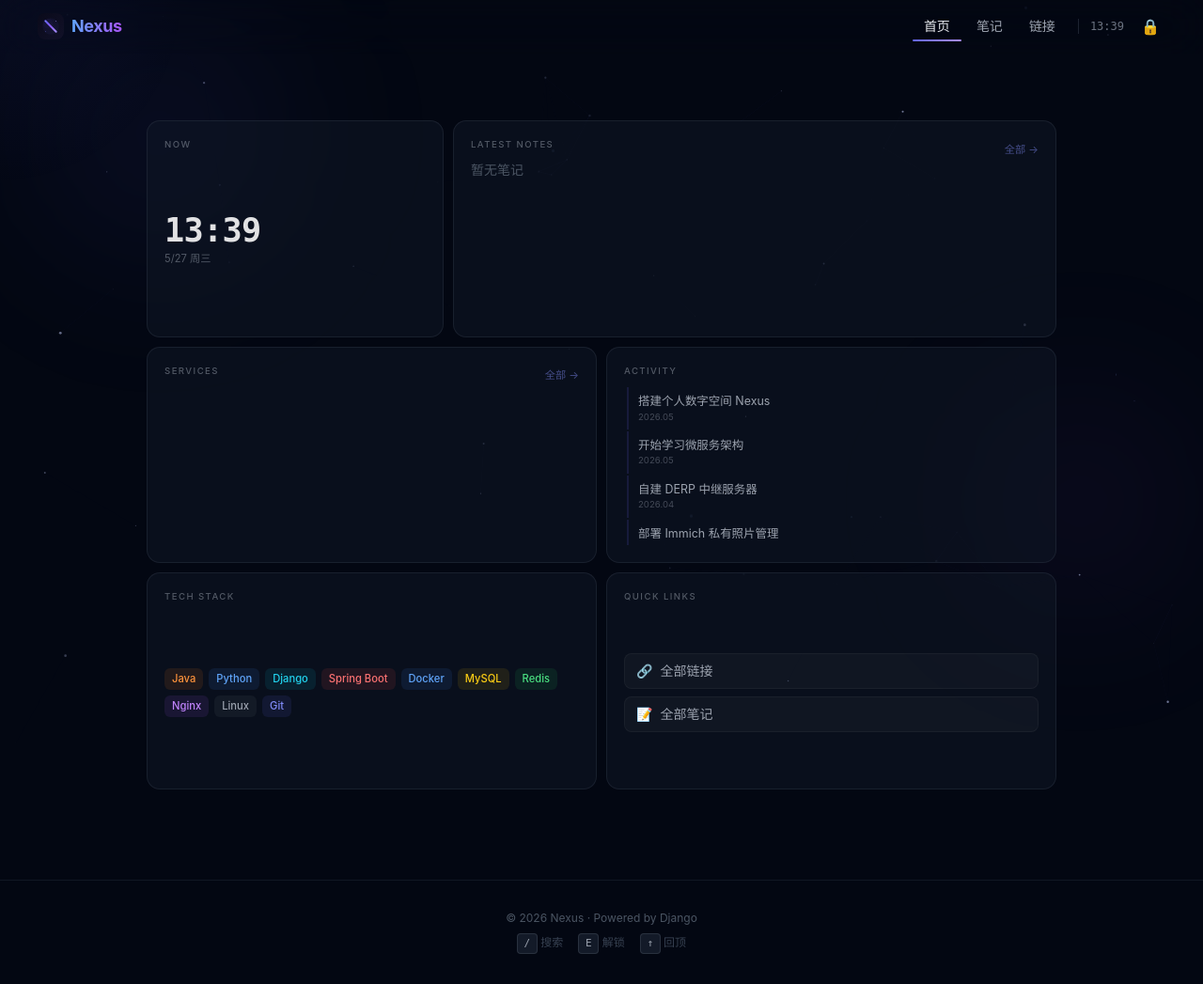
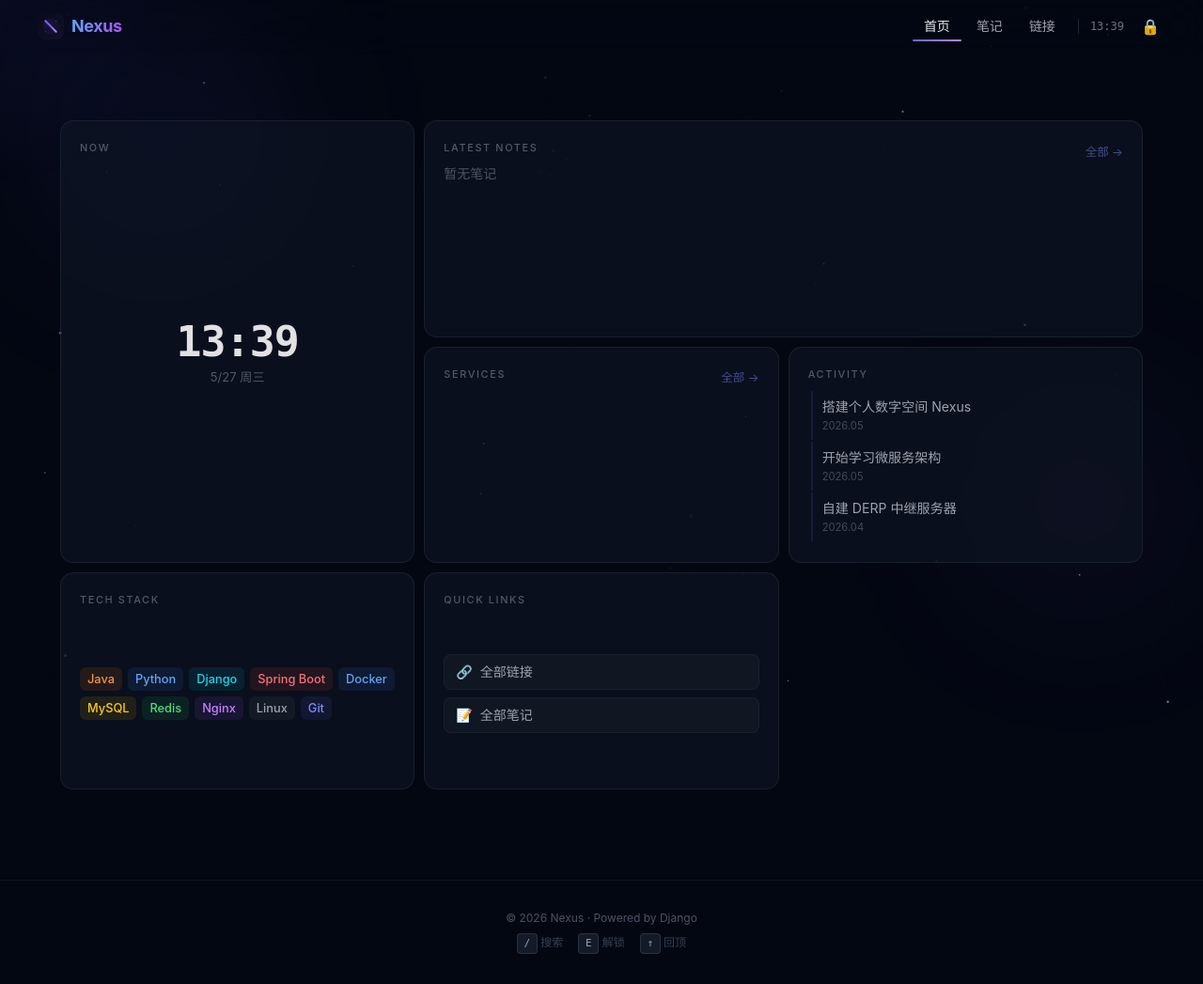
Before and after one commit to FeliixFeng/nexus, a Django app: page / in a window 1280 px wide. Shown: the whole page at 94% size. Run offline with Django 5.2, Linux system fonts and the light colour scheme; data that the repository does not hold is empty; some libraries are stand-ins or nearby versions.

Commit message:
feat: 首页优化 - 桌面字体加大/布局加宽1200px/时间卡片跨2行/笔记缩窄/服务动态等宽/技术栈快捷等宽

```diff
--- a/nexus_core/templates/core/home.html
+++ b/nexus_core/templates/core/home.html
@@ -57,9 +57,9 @@
         grid-template-columns: repeat(6, 1fr);
         grid-template-rows: repeat(3, 1fr);
         gap: 10px;
-        max-width: 1000px;
+        max-width: 1200px;
         margin: 0 auto;
-        padding: 4.5rem 16px 16px;
+        padding: 4.5rem 24px 16px;
         height: 100vh;
         box-sizing: border-box;
     }
@@ -68,7 +68,7 @@
         .bento {
             grid-template-columns: 1fr 1fr;
             gap: 8px;
-            padding: 4rem 10px 10px;
+            padding: 4rem 8px 8px;
         }
     }
 
@@ -76,7 +76,7 @@
         background: rgba(17, 24, 39, 0.5);
         border: 1px solid rgba(55, 65, 81, 0.35);
         border-radius: 14px;
-        padding: 18px;
+        padding: 20px;
         backdrop-blur-sm;
         transition: all 0.35s cubic-bezier(0.4, 0, 0.2, 1);
         position: relative;
@@ -103,7 +103,7 @@
     .card:hover::before { opacity: 1; }
 
     .card-label {
-        font-size: 0.6rem;
+        font-size: 0.68rem;
         font-weight: 500;
         text-transform: uppercase;
         letter-spacing: 0.15em;
@@ -113,7 +113,7 @@
     }
 
     .view-all {
-        font-size: 0.7rem;
+        font-size: 0.78rem;
         color: rgba(129, 140, 248, 0.5);
         transition: color 0.2s;
         text-decoration: none;
@@ -131,12 +131,12 @@
     .note-item:hover { padding-left: 3px; }
     .note-item:hover .note-title { color: #818cf8; }
     .note-title {
-        color: #d1d5db; font-size: 0.82rem; font-weight: 500;
+        color: #d1d5db; font-size: 0.9rem; font-weight: 500;
         transition: color 0.2s;
         white-space: nowrap; overflow: hidden; text-overflow: ellipsis;
     }
     .note-date {
-        font-size: 0.65rem; color: rgba(107, 114, 128, 0.7);
+        font-size: 0.72rem; color: rgba(107, 114, 128, 0.7);
         white-space: nowrap; flex-shrink: 0;
     }
     .note-dot {
@@ -152,18 +152,18 @@
     }
     .service-item:hover { background: rgba(99, 102, 241, 0.08); }
     .service-item:hover .service-name { color: #e5e7eb; }
-    .service-icon { font-size: 1.1rem; }
-    .service-name { font-size: 0.78rem; color: #9ca3af; transition: color 0.2s; }
+    .service-icon { font-size: 1.25rem; }
+    .service-name { font-size: 0.88rem; color: #9ca3af; transition: color 0.2s; }
 
     /* ---- 时间 ---- */
     .time-big {
         font-family: 'JetBrains Mono', monospace;
-        font-size: 2.2rem; font-weight: 700;
+        font-size: 2.8rem; font-weight: 700;
         color: rgba(255, 255, 255, 0.88);
         letter-spacing: -0.02em; line-height: 1;
     }
     .time-sub {
-        font-size: 0.7rem; color: rgba(156, 163, 175, 0.5);
+        font-size: 0.82rem; color: rgba(156, 163, 175, 0.5);
         margin-top: 5px;
     }
 
@@ -174,14 +174,14 @@
         padding-left: 10px; margin-left: 3px;
     }
     .act-item:not(:last-child) { margin-bottom: 2px; }
-    .act-text { font-size: 0.78rem; color: #9ca3af; line-height: 1.4; }
-    .act-date { font-size: 0.6rem; color: rgba(107, 114, 128, 0.6); margin-top: 1px; }
+    .act-text { font-size: 0.88rem; color: #9ca3af; line-height: 1.5; }
+    .act-date { font-size: 0.7rem; color: rgba(107, 114, 128, 0.6); margin-top: 2px; }
 
     /* ---- 技能标签 ---- */
     .tag {
         display: inline-block;
         padding: 3px 8px; border-radius: 6px;
-        font-size: 0.7rem; font-weight: 500;
+        font-size: 0.8rem; font-weight: 500;
         transition: transform 0.2s;
     }
     .tag:hover { transform: scale(1.05); }
@@ -218,16 +218,16 @@
 <div class="bento relative z-10">
 
     <!-- 时间 + 状态 (2列) -->
-    <div class="card fade-up" style="grid-column: span 2;">
+    <div class="card fade-up" style="grid-column: span 2; grid-row: span 2;">
         <span class="card-label">Now</span>
-        <div class="flex-1 flex flex-col justify-center">
+        <div class="flex-1 flex flex-col justify-center items-center">
             <div class="time-big" id="clock">--:--</div>
             <div class="time-sub" id="clock-date"></div>
         </div>
     </div>
 
     <!-- 最新笔记 (4列) -->
-    <div class="card fade-up" style="grid-column: span 4;">
+    <div class="card fade-up" style="grid-column: span 4; grid-row: span 1;">
         <div class="flex items-center justify-between">
             <span class="card-label">Latest Notes</span>
             <a href="{% url 'blog:post_list' %}" class="view-all">全部 →</a>
@@ -246,12 +246,12 @@
     </div>
 
     <!-- 服务入口 (3列) -->
-    <div class="card fade-up" style="grid-column: span 3;">
+    <div class="card fade-up" style="grid-column: span 2;">
         <div class="flex items-center justify-between">
             <span class="card-label">Services</span>
             <a href="{% url 'links:link_list' %}" class="view-all">全部 →</a>
         </div>
-        <div class="flex-1 grid grid-cols-2 gap-0.5">
+        <div class="flex-1 flex flex-col justify-center gap-1">
             {% for link in all_links|slice:":6" %}
             <a href="{{ link.url }}" target="_blank" rel="noopener noreferrer" class="service-item">
                 <span class="service-icon">{{ link.icon|default:"🔗" }}</span>
@@ -262,7 +262,7 @@
     </div>
 
     <!-- 最近动态 (3列) -->
-    <div class="card fade-up" style="grid-column: span 3;">
+    <div class="card fade-up" style="grid-column: span 2;">
         <span class="card-label">Activity</span>
         <div class="flex-1 overflow-hidden">
             <div class="act-item">
@@ -285,7 +285,7 @@
     </div>
 
     <!-- 技术栈 (3列) -->
-    <div class="card fade-up" style="grid-column: span 3;">
+    <div class="card fade-up" style="grid-column: span 2;">
         <span class="card-label">Tech Stack</span>
         <div class="flex flex-wrap gap-1.5 content-center flex-1">
             <span class="tag bg-orange-500/10 text-orange-400">Java</span>
@@ -302,7 +302,7 @@
     </div>
 
     <!-- 快捷入口 (3列) -->
-    <div class="card fade-up" style="grid-column: span 3;">
+    <div class="card fade-up" style="grid-column: span 2;">
         <span class="card-label">Quick Links</span>
         <div class="flex-1 flex flex-col justify-center gap-2">
             <a href="{% url 'links:link_list' %}" class="flex items-center gap-2 px-3 py-2 rounded-lg bg-white/[0.03] hover:bg-white/[0.06] border border-white/[0.04] transition-all text-sm text-gray-400 hover:text-gray-200">
```
